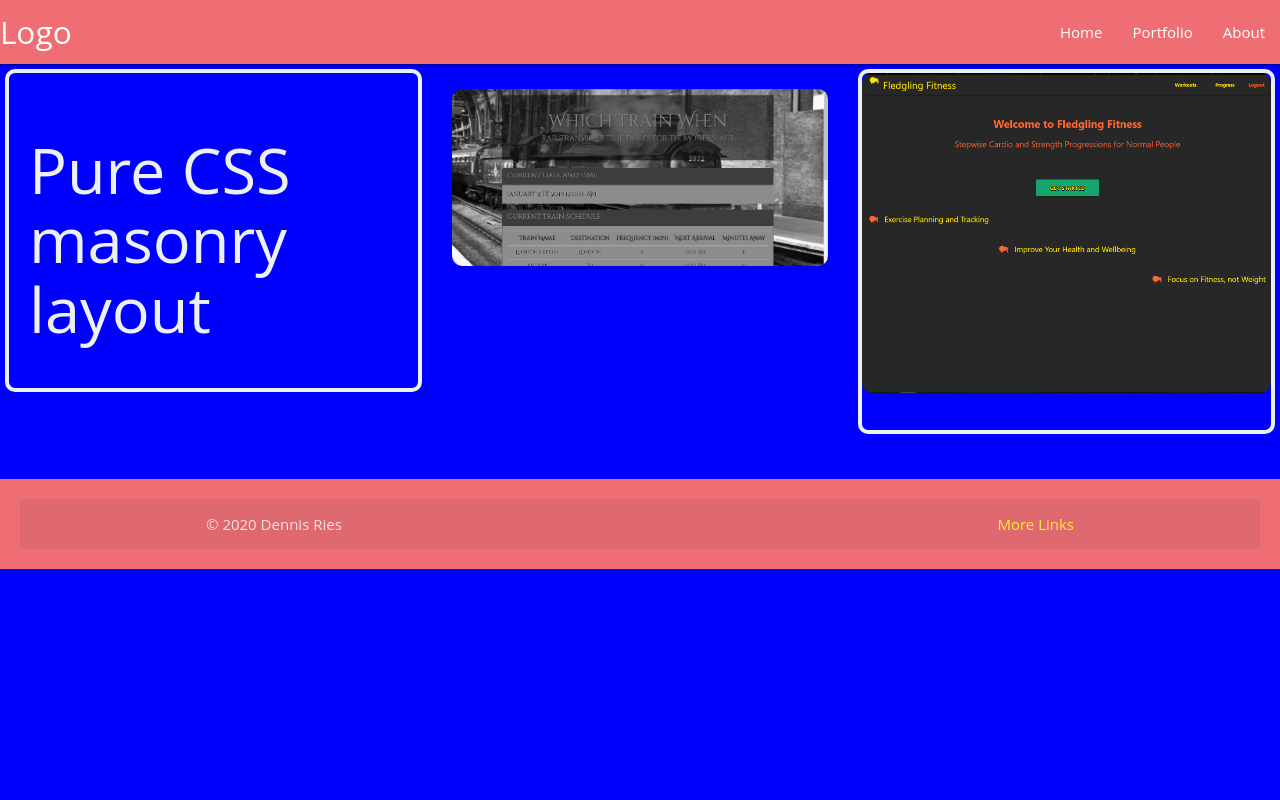
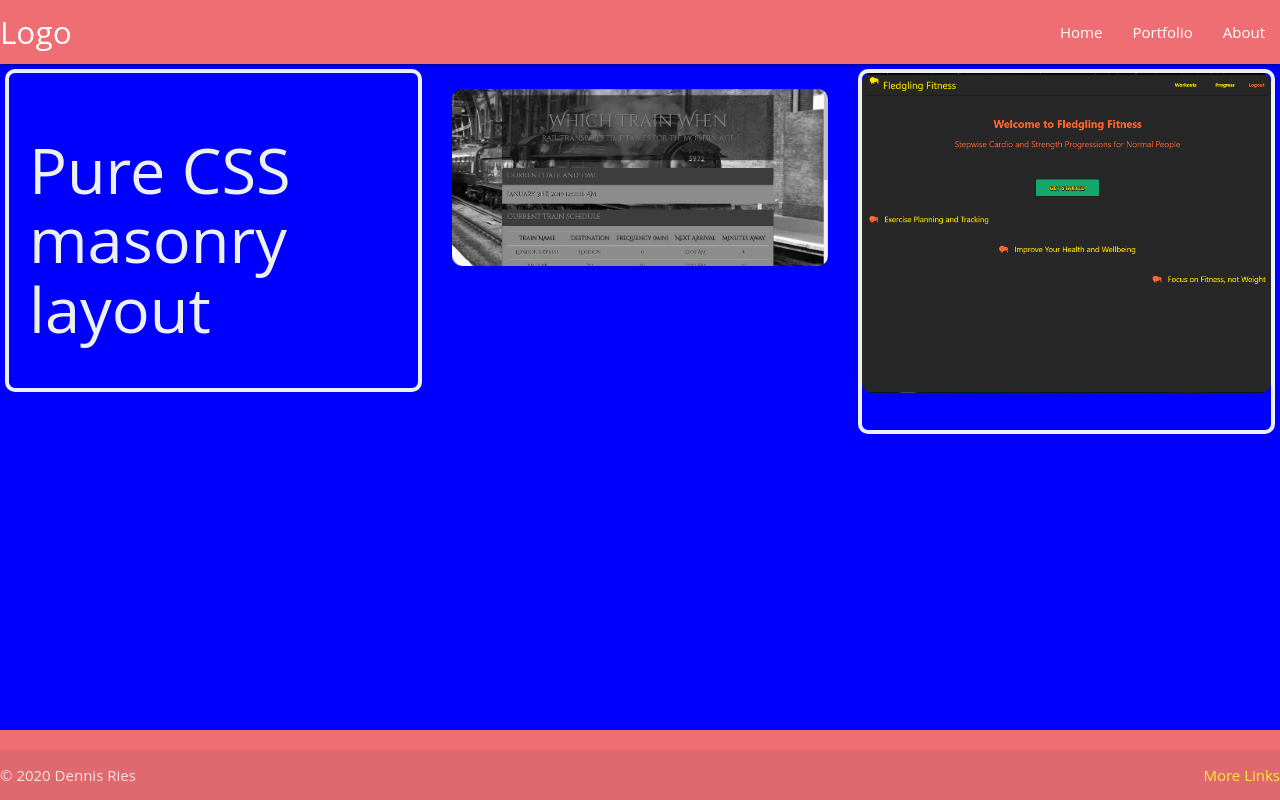
Before and after one commit to dtries/ries-portfolio, a React (Create React App) app: page / in a window 1280 px wide. Built offline with nearby package versions, Linux system fonts and the light colour scheme.

Commit message:
fixed sticky footer

```diff
--- a/src/App.css
+++ b/src/App.css
@@ -1,22 +1,12 @@
-html {
-  height: 100%;
+.App {
+  background-color: blue;
+  display: flex;
+  min-height: 100vh;
+  flex-direction: column;
 }
 
-body {
-  background-color: blue;
-  display: flex;
-  flex-direction: column;
-  height: 100vh;
-}
-
-.content {
+.Site-Content {
   flex: 1 0 auto;
-  padding: 20px;
-}
-
-.page-footer {
-  flex-shrink: 0;
-  padding: 20px;
 }
 
 .tile {
--- a/src/App.js
+++ b/src/App.js
@@ -11,15 +11,16 @@ import './App.css';
 function App() {
   return (
     <div className="App">
+      <div className="Site-Content">
       <Router>
         <Navigation />
         <Route exact path="/" component={LandingPage} />
         <Route path="/Portfolio" component={PortoflioPage} />
         <Route path="/About" component={AboutPage} />
-        <div className="content">
-        </div>
+      </Router>
+
+      </div>
         <Footer />
-      </Router>
     </div>
   );
 }
--- a/src/components/Footer.js
+++ b/src/components/Footer.js
@@ -5,10 +5,8 @@ class Footer extends Component {
         return (
         <footer class="page-footer">
           <div class="footer-copyright">
-            <div class="container">
             © 2020 Dennis Ries
             <a class="yellow-text right" href="#!">More Links</a>
-            </div>
           </div>
         </footer>
         );
```
Also changed, not shown: src/components/LandingPage.js (line endings or trailing spaces).
